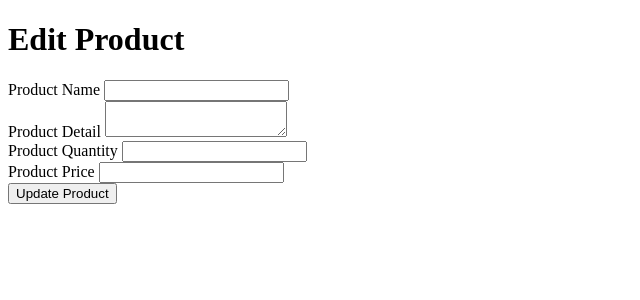
After one commit to TanaratSudjai/Fixing-Management, a Laravel app: template resources/views/products/edit-product.blade.php in a window 1280 px wide. The commit adds this page. Shown: the top 300 px of the page, without its empty margins (0-640 px from the left). Run offline with Laravel 10, Linux system fonts and the light colour scheme; the template is opened without the code that fills it, so the values that code supplies are empty.

Commit message:
update edit delete , product - employee for admin

```diff
--- a/resources/views/active.blade.php
+++ b/resources/views/active.blade.php
@@ -18,7 +18,7 @@
     <a href="{{ route('employee.add') }}" class="btn-yellow">Go Add Employee</a>
     <a href="{{ route('product.add') }}" class="btn-yellow">Go Add Product</a>
     <a href="{{ route('products.view') }}" class="btn-yellow">Go view Product</a>
-    <a href="{{ route('employees.list') }}" class="btn-yellow">Go view Employee</a>
+    <a href="{{ route('employee.list') }}" class="btn-yellow">Go view Employee</a>
 </body>
 
 </html>
--- /dev/null
+++ b/resources/views/products/edit-product.blade.php
@@ -0,0 +1,59 @@
+<!DOCTYPE html>
+<html lang="en">
+
+<head>
+    <meta charset="UTF-8">
+    <meta name="viewport" content="width=device-width, initial-scale=1.0">
+    <meta http-equiv="X-UA-Compatible" content="ie=edge">
+    <title>form edit</title>
+</head>
+
+<body>
+    <div class="container">
+        <h1>Edit Product</h1>
+
+        <form action="{{ route('product.update', $product->product_id) }}" method="POST">
+            @csrf
+            @method('PUT')
+
+            <div class="form-group">
+                <label for="product_name">Product Name</label>
+                <input type="text" name="product_name" id="product_name" class="form-control"
+                    value="{{ old('product_name', $product->product_name) }}" required>
+                @error('product_name')
+                    <div class="text-danger">{{ $message }}</div>
+                @enderror
+            </div>
+
+            <div class="form-group">
+                <label for="product_detail">Product Detail</label>
+                <textarea name="product_detail" id="product_detail" class="form-control" required>{{ old('product_detail', $product->product_detail) }}</textarea>
+                @error('product_detail')
+                    <div class="text-danger">{{ $message }}</div>
+                @enderror
+            </div>
+
+            <div class="form-group">
+                <label for="product_qty">Product Quantity</label>
+                <input type="number" name="product_qty" id="product_qty" class="form-control"
+                    value="{{ old('product_qty', $product->product_qty) }}" required min="0">
+                @error('product_qty')
+                    <div class="text-danger">{{ $message }}</div>
+                @enderror
+            </div>
+
+            <div class="form-group">
+                <label for="product_price">Product Price</label>
+                <input type="number" name="product_price" id="product_price" class="form-control"
+                    value="{{ old('product_price', $product->product_price) }}" required min="0" step="0.01">
+                @error('product_price')
+                    <div class="text-danger">{{ $message }}</div>
+                @enderror
+            </div>
+
+            <button type="submit" class="btn btn-primary">Update Product</button>
+        </form>
+    </div>
+</body>
+
+</html>
--- a/routes/web.php
+++ b/routes/web.php
@@ -4,6 +4,7 @@ use App\Http\Controllers\PageController;
 use Illuminate\Support\Facades\Route;
 use App\Http\Controllers\LoginController;
 use App\Http\Controllers\AdminController;
+use App\Http\Controllers\AdminManagement;
 /*
 |--------------------------------------------------------------------------
 | Web Routes
@@ -38,11 +39,17 @@ Route::get('/inactive', function () {
 //admin
 Route::get('/admin-add-employee', [PageController::class, 'adminPageAddEmployee'])->name('employee.add')->middleware('admin');
 Route::post('/admin/add-employee', [AdminController::class, 'addEmployee'])->name('admin.addEmployee')->middleware('admin');
-Route::get('/employees', [AdminController::class, 'ListEmployee'])->name('employees.list');
+Route::get('/employees', [AdminController::class, 'ListEmployee'])->name('employee.list')->middleware('admin');
+Route::get('/employee/edit/{id}', [AdminManagement::class, 'EditEmployee'])->name('employee.edit')->middleware('admin');
+Route::put('/employee/update/{id}', [AdminManagement::class, 'UpdateEmployee'])->name('employee.update')->middleware('admin');
+Route::delete('/employee/delete/{id}', [AdminManagement::class, 'DeleteEmployee'])->name('employee.delete')->middleware('admin');
 
 Route::get('/admin-add-product', [PageController::class, 'adminPageAddProduct'])->name('product.add')->middleware('admin');
 Route::post('/products/add', [AdminController::class, 'AddProduct'])->name('admin.addProduct')->middleware('admin');
-Route::get('/products', [AdminController::class, 'ListProduct'])->name('products.view');
+Route::get('/products', [AdminController::class, 'ListProduct'])->name('products.view')->middleware('admin');
+Route::get('/product/edit/{id}', [AdminManagement::class, 'EditProduct'])->name('product.edit')->middleware('admin');
+Route::put('/product/update/{id}', [AdminManagement::class, 'UpdateProduct'])->name('product.update')->middleware('admin');
+Route::delete('/product/delete/{id}', [AdminManagement::class, 'DeleteProduct'])->name('product.delete')->middleware('admin');
 //admin
 
 
```
Also changed, not shown: app/Http/Controllers/AdminController.php (+29 -2 lines), app/Http/Controllers/AdminManagement.php (added, +102 -0 lines), resources/views/employees/edit-employee.blade.php (added, +33 -0 lines), resources/views/employees/employeeview.blade.php (+10 -0 lines), resources/views/products/productview.blade.php (+13 -1 lines).
